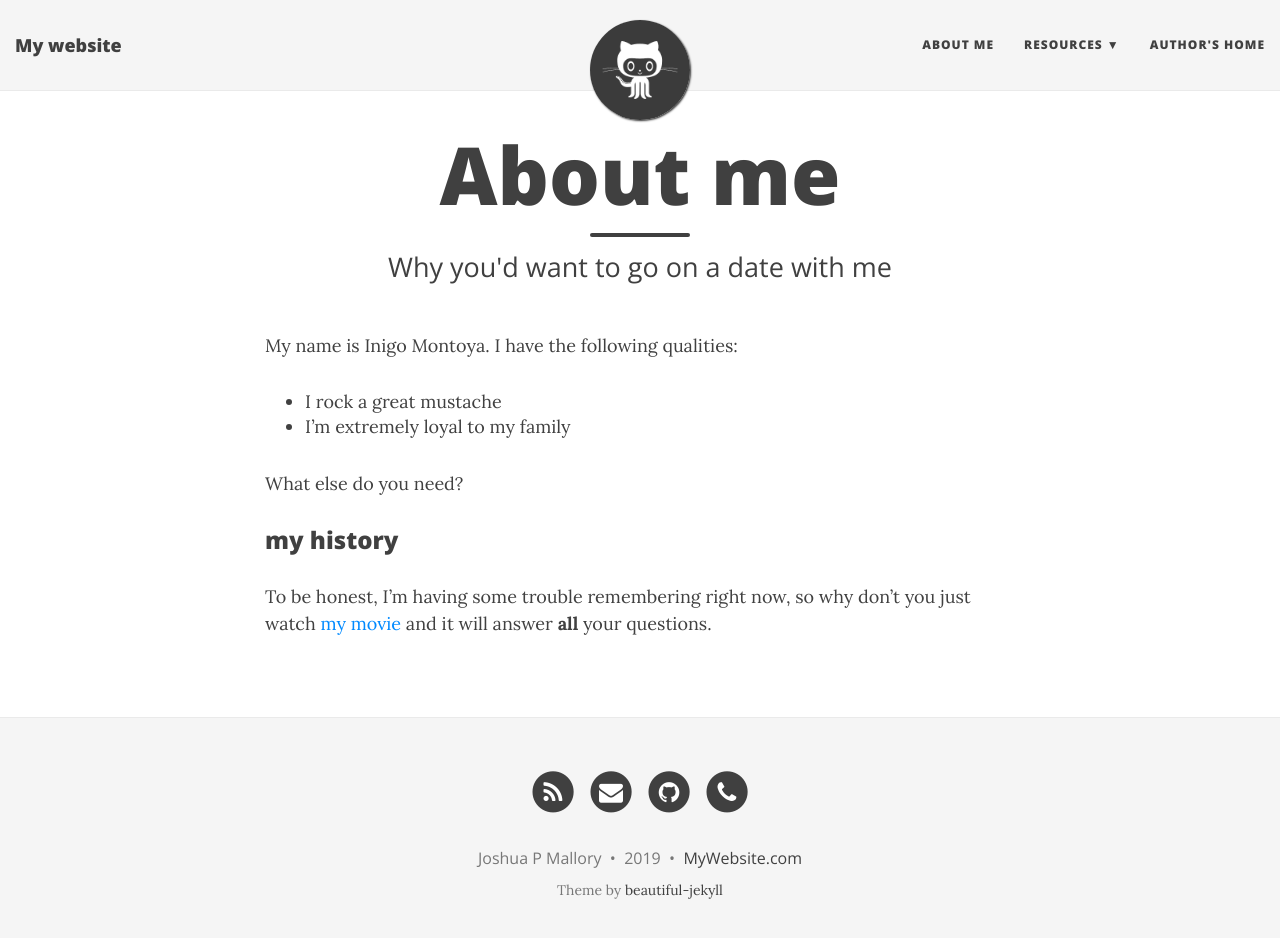
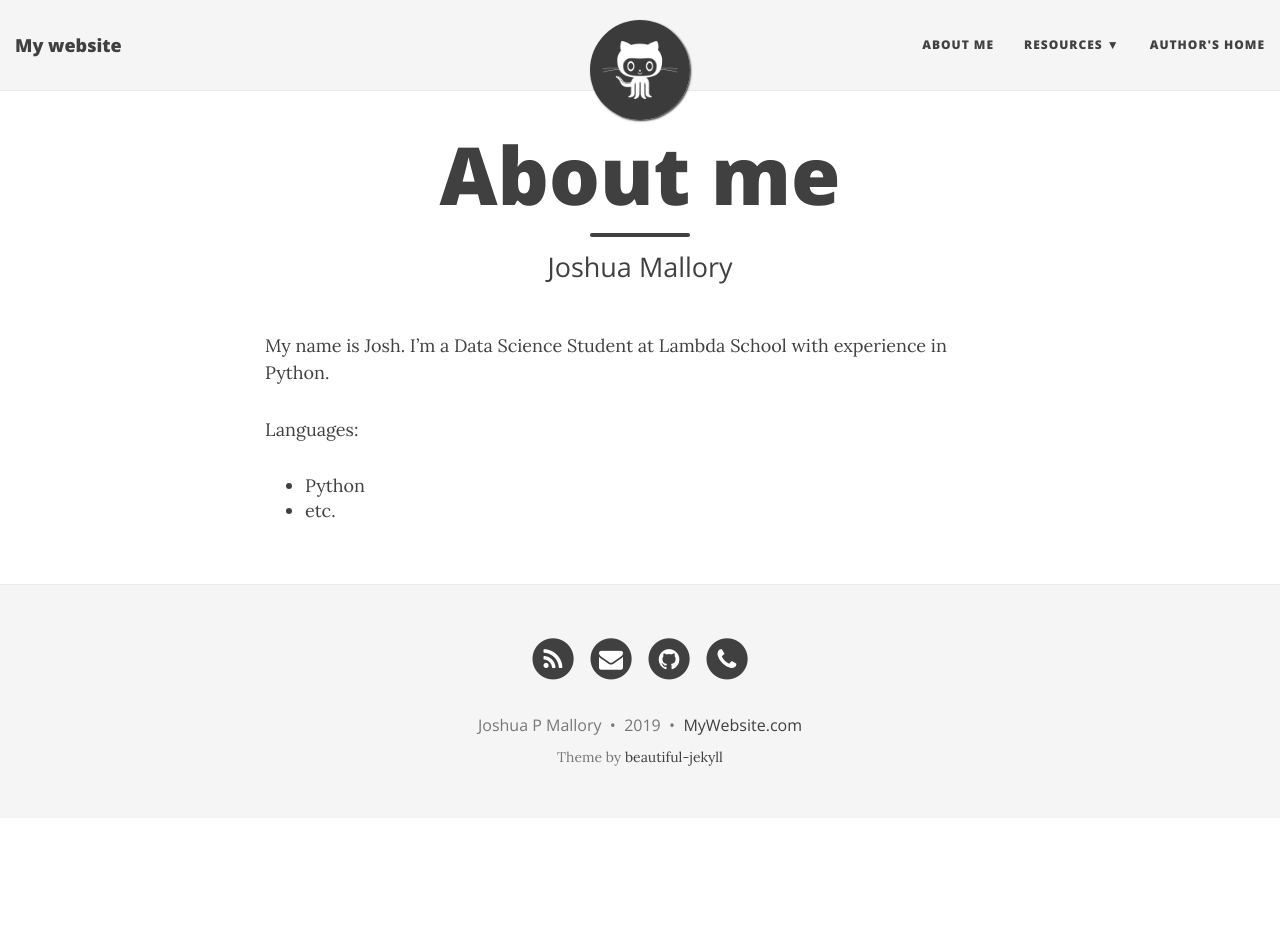
Before and after one commit to JoshuaPMallory/JoshuaPMallory.github.io, a Jekyll site: the page built from aboutme.md, in a window 1280 px wide and 951 px high. Shown: the top 938 px of the window. Built offline with Jekyll 4.4.1, drawn with Linux system fonts in a browser that asks for light colours; nearby versions of some CDN libraries.

Commit message:
Updated About me page

```diff
--- a/aboutme.md
+++ b/aboutme.md
@@ -1,16 +1,11 @@
 ---
 layout: page
 title: About me
-subtitle: Why you'd want to go on a date with me
+subtitle: Joshua Mallory
 ---
 
-My name is Inigo Montoya. I have the following qualities:
+My name is Josh. I'm a Data Science Student at Lambda School with experience in Python.
 
-- I rock a great mustache
-- I'm extremely loyal to my family
-
-What else do you need?
-
-### my history
-
-To be honest, I'm having some trouble remembering right now, so why don't you just watch [my movie](http://en.wikipedia.org/wiki/The_Princess_Bride_%28film%29) and it will answer **all** your questions.
+Languages:
+- Python
+- etc.
```
